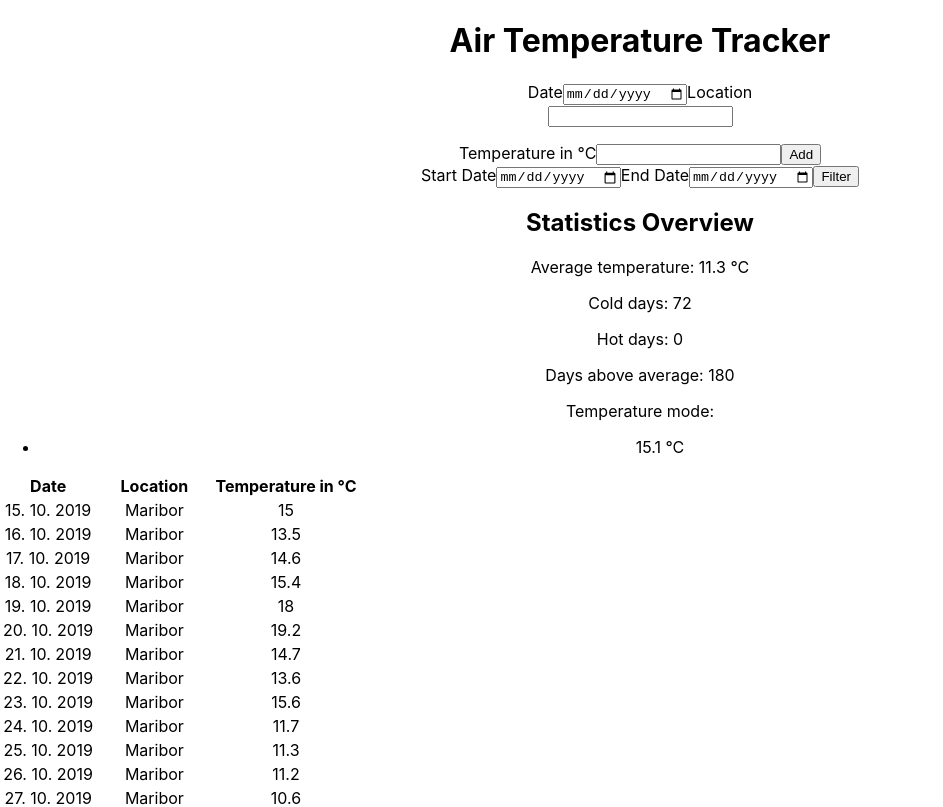
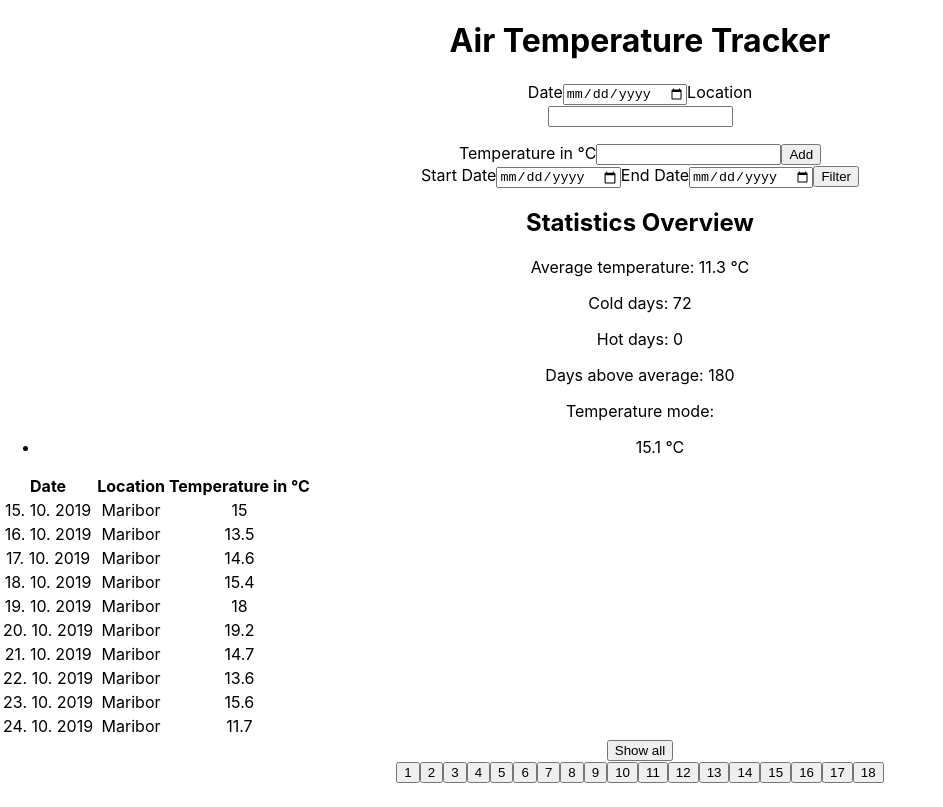
Before and after one commit to encalien/air-temperature-tracker, a React (Create React App) app: page / in a window 1280 px wide. Shown: the top 807 px of the page, without its empty margins (0-943 px from the left). Built offline with nearby package versions, Linux system fonts and the light colour scheme.

Commit message:
add basic pagination

```diff
--- a/src/components/TemperatureRecordIndex.tsx
+++ b/src/components/TemperatureRecordIndex.tsx
@@ -1,8 +1,31 @@
+import { useEffect, useState } from "react";
 import TemperatureRecord from "../types/TemperatureRecord";
 
 export default function TemperatureRecordIndex(
   { temperatureRecords }: { temperatureRecords: TemperatureRecord[] }
 ) {
+  const [visibleTemperatureRecords, setVisibleTemperatureRecords] = useState<TemperatureRecord[]>([]);
+  const [showAll, setShowAll] = useState<boolean>(false);
+  const [pageCount, setPageCount] = useState<number>(0);
+  const [currentPage, setCurrentPage] = useState<number>(0);
+  const recordsPerPage = 10;
+
+  const toggleShowAll = (): void => {
+    setShowAll(!showAll)
+  }
+
+  const setPageTemperatureRecords = (page: number): void => {
+    setCurrentPage(page);
+    const visibleRecords = showAll ? temperatureRecords
+      : temperatureRecords.slice(page * recordsPerPage, (page + 1) * recordsPerPage);
+    setVisibleTemperatureRecords(visibleRecords);
+  }
+
+  useEffect(() => {
+    setPageCount(Math.ceil(temperatureRecords.length / 10));
+    setPageTemperatureRecords(currentPage);
+  }, [temperatureRecords, showAll]);
+
   return (
     <div>
       <table>
@@ -14,7 +37,7 @@ export default function TemperatureRecordIndex(
           </tr>
         </thead>
         <tbody>
-          {temperatureRecords.map((record: TemperatureRecord, i: number) =>(
+          {visibleTemperatureRecords.map((record: TemperatureRecord, i: number) =>(
             <tr key={i}>
               <td>{new Date(record.time).toLocaleDateString('sl-SL')}</td>
               <td>{record.location}</td>
@@ -23,6 +46,12 @@ export default function TemperatureRecordIndex(
           ))}
         </tbody>
       </table>
+      <button onClick={toggleShowAll}>{showAll ? 'Show less' : 'Show all'}</button>
+      <div>
+        {Array.from(Array(pageCount).keys()).map((page: number) => (
+          <button key={page} onClick={() => setPageTemperatureRecords(page)}>{page + 1}</button>
+        ))}
+      </div>
     </div>
   );
 }
```
